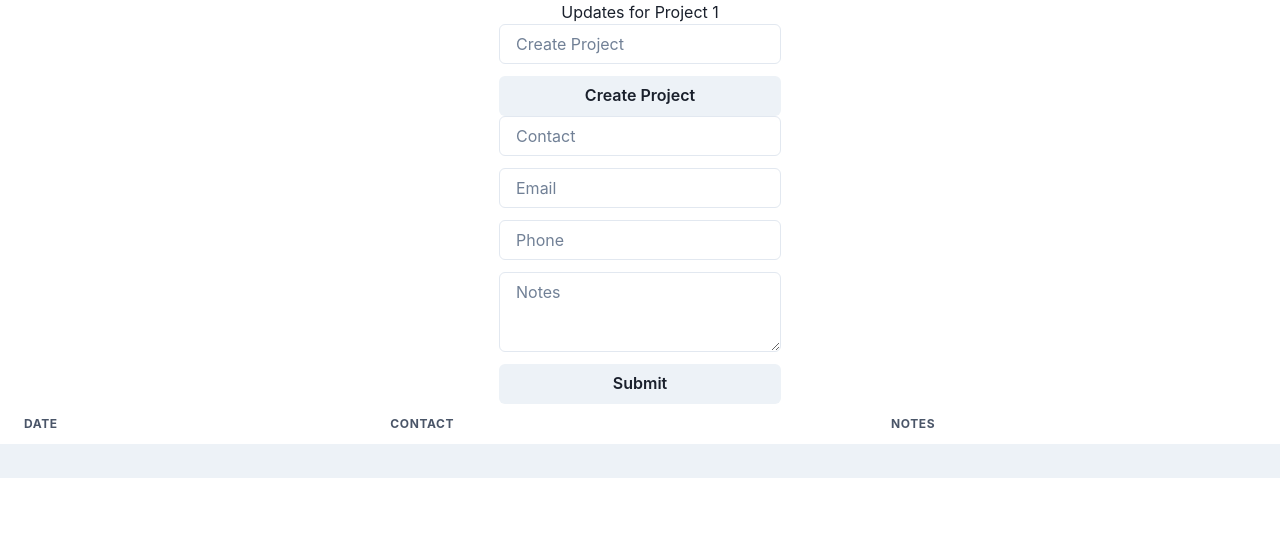
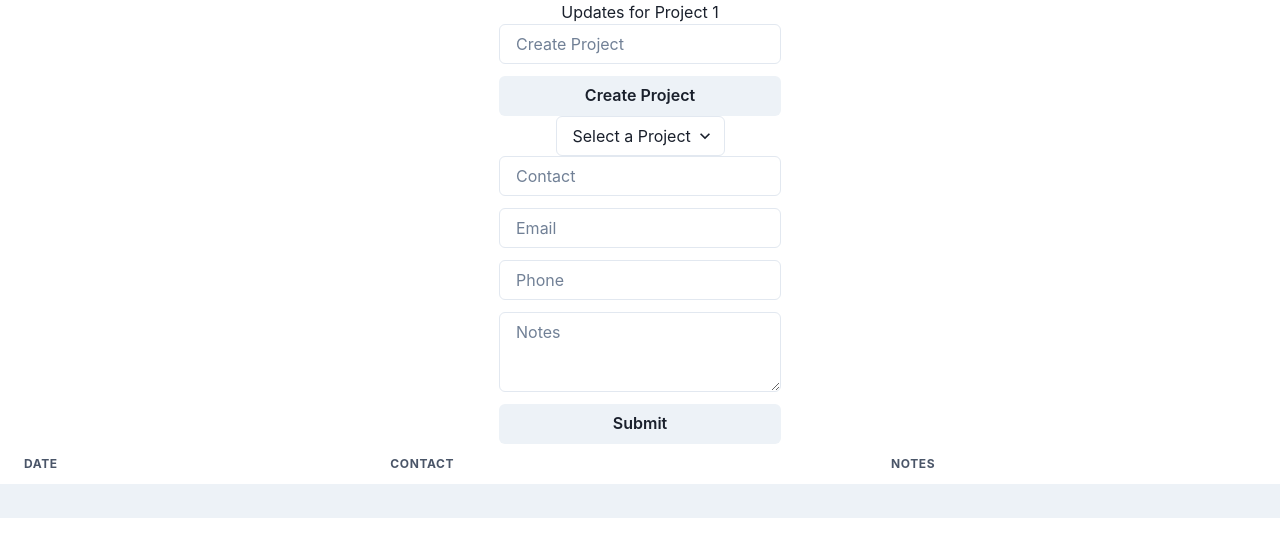
Before and after one commit to noamike/M-MRE, a React (Create React App) app in the folder projecttracking0.1/: page / in a window 1280 px wide. Shown: the top 556 px of the page. Built offline with nearby package versions, Linux system fonts and the light colour scheme; no server answers; the database is empty.

Commit message:
created buggy dropdown menu
Dropdown menu will open but it will duplicate names if they are already there

```diff
--- a/projecttracking0.1/package.json
+++ b/projecttracking0.1/package.json
@@ -9,6 +9,7 @@
     "@testing-library/jest-dom": "^5.17.0",
     "@testing-library/react": "^13.4.0",
     "@testing-library/user-event": "^13.5.0",
+    "chakra-react-select": "^4.7.6",
     "firebase": "^10.5.2",
     "framer-motion": "^10.16.4",
     "react": "^18.2.0",
--- a/projecttracking0.1/src/App.js
+++ b/projecttracking0.1/src/App.js
@@ -1,7 +1,8 @@
 import './App.css';
 import {db} from './firebase';
 import {collection, addDoc, setDoc, getDocs, doc, getDoc, query, where} from "firebase/firestore";
-import { ChakraProvider, Input, Textarea, Center, Stack, Button } from '@chakra-ui/react'
+import { ChakraProvider, Input, Textarea, Center, Stack, Button, Select} from '@chakra-ui/react'
+//import {Select} from 'chakra-react-select';
 import {getDatabase, ref, child, get} from 'firebase/database';
 //Elements for the table for data display
 import { Table, Thead, Tbody, Tr, Th, Td, TableContainer} from '@chakra-ui/react'
@@ -50,13 +51,30 @@ function createProject(){
   });
   document.getElementById('newProject').value = '';
 
+
 }
+
+function placeOptions(select_options){
+  let select = document.getElementById('projPicker');
+
+
+  for(var i=0;i<select_options.length;i++){
+    let optn = select_options[i];
+    let el = document.createElement("option");
+    el.textContent = optn;
+    el.value = optn;
+    select.appendChild(el);
+  }
+};
+
 
  function App() {
   var var_notes;
   var var_contact;
   var var_today;
   var new_doc;
+  var select_options;
+
 
   const collections = query()
   /*allows for easy updating of value, notes = variable,
@@ -64,6 +82,8 @@ function createProject(){
   * useState("") is base value of the notes variable
   */
   const[notes,setNotes] = useState("");
+  const[proj,setProj] = useState([{id:'Projects:',name:'Projects:'}]);
+  var select_options = [];
 
   async function getDetails(){
     //Queries a collection for all documents where a name ID is Lee Michaels
@@ -73,14 +93,45 @@ function createProject(){
     const getNotes = await getDocs(q);
     //finds the first document with name ID Lee Michaels
     const data = getNotes.docs[0].data();
-
     //sets the variable notes to data.notes
     setNotes(data.notes);
 
     return;
   };
 
+
+ async function getProjects(){
+    //Queries the Projects Collection to get a snapshot of all Projects
+    const projectRef = query(collection(db,"Projects"));
+    //Places all documents within an easy accessible array
+    const allProj = await getDocs(projectRef);
+
+    for(var i=0;i<allProj.size;i++){
+      console.log(allProj.docs[i].id)
+      select_options[i] = allProj.docs[i].id;
+      console.log(select_options);
+
+      {/*
+      const updateProj = [
+        ...proj,
+      {
+        id: allProj.docs[i].id,
+        name: allProj.docs[i].id,
+      }];
+      setProj(updateProj);
+      console.log("The project array is as follows: ", proj);
+      */}
+    }
+
+
+    return;
+
+  };
+
+
   getDetails();
+  getProjects();
+
   return (
     <ChakraProvider>
       <div className="App">
@@ -96,9 +147,16 @@ function createProject(){
           </Stack>
         </Center>
         {/* Selecting which Project */}
+        <Center>
+          <Stack spacing={3}>
+            <Select placeholder="Select a Project" id='projPicker'onClick={() => placeOptions(select_options)}>
 
+            </Select>
+          </Stack>
+        </Center>
 
-        {/* Showing updates for Project */}
+        {/* Showing updates for Project you want to update*/}
+        {/*Calls the getDetails function farther down in the project, after it is selected */}
         <Center>
           <Stack spacing={3}>
             <Input placeholder='Contact' width='auto' id="contactNameValue"/>
```
Also changed, not shown: 1 other file (tests, documents, lock files or other folders).
